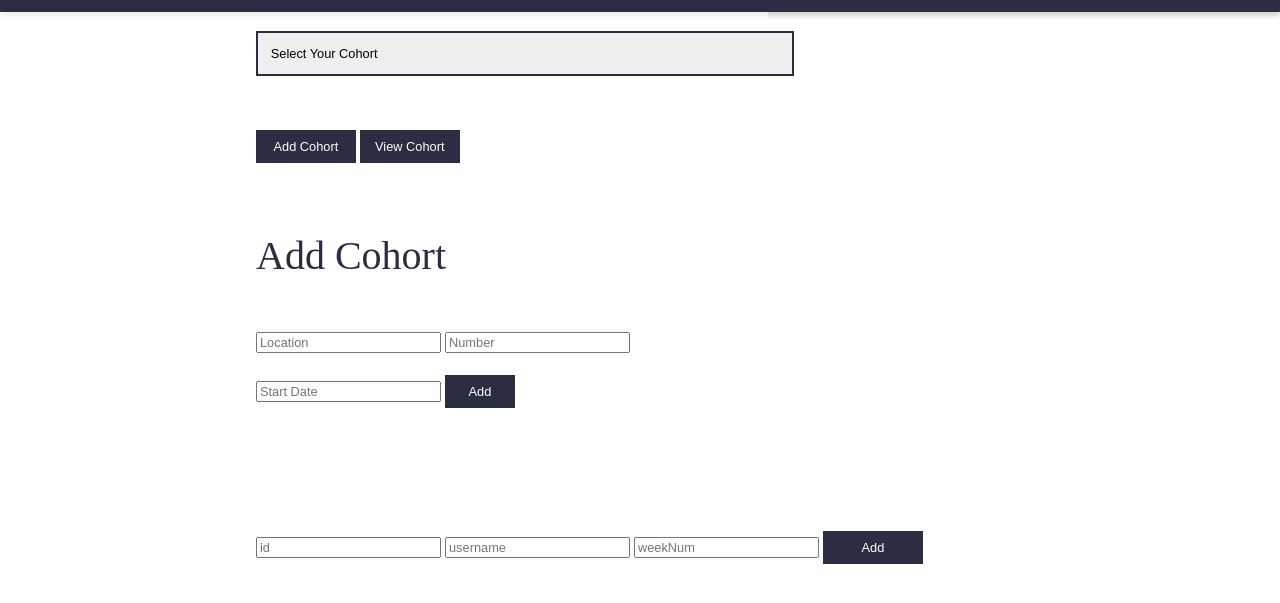
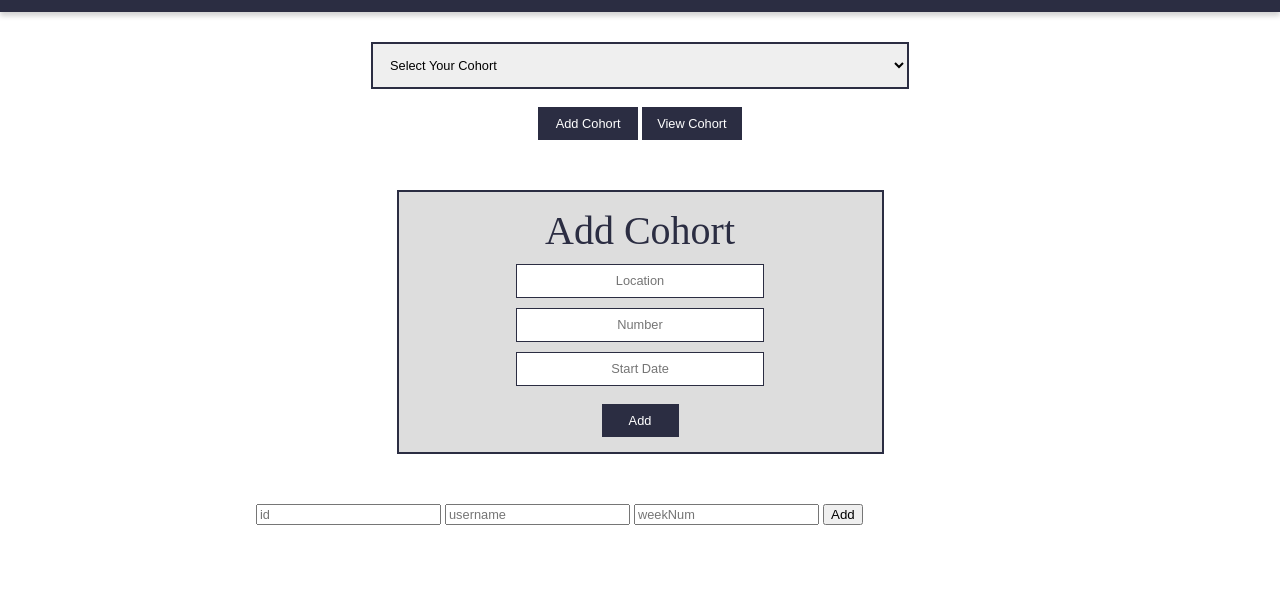
Before and after one commit to FACG2/fac-mentorship-schedule, a website: page public/index.html in a window 1280 px wide. Shown: the part 73-676 px from the top of the page. Drawn offline with Linux system fonts and the light colour scheme; files that its build step writes are made by us from their sources; no server answers; files whose address does not match are found by name.

Commit message:
First things from css

```diff
--- a/public/css/stylesheet.css
+++ b/public/css/stylesheet.css
@@ -9,7 +9,9 @@ body {
     display: flex;
     align-items: center;
     justify-content: center;
+    margin: 0 0 30px 0;
 }
+
 
 .brand {
     text-decoration: none;
@@ -63,30 +65,62 @@ body {
   padding: 1em;
   margin-top: 1.5em;
   margin-bottom: 1.8em;
+  margin: 0 auto;
   border: 2px solid #2B2D42 ;
-  -webkit-appearance: none;
   font-size: 0.8em;
 
+
+}
+
+#Add-Cohorts{
+  width: 13%;
+    height: 33px;
+    margin-top: 8px;
+    background-color: #2B2D42;
+    border: none;
+    color: white;
+    font-size: 0.8rem;
+        width: 77px;
+
+}
+
+.new-inputs{
+      display: block;
+    /* margin: 15px 0 8px 0; */
+    text-align: center;
+    margin: 10px auto;
+    width: 242px;
+    height: 30px;
+    border: 1px solid #2B2D42;
+/*    border-radius: 3px;
+*/
 }
 
 ::-webkit-input-placeholder {
   font-size: 0.8rem;
 }
 
+.cohorts-Buttons{
+  text-align: center;
+}
 
-button {
+.cohorts-Buttons button {
     width: 13%;
     height: 33px;
-    margin-top: 4%;
+    margin-top: 18px;
     background-color: #2B2D42;
     border: none;
     color: white;
     font-size: 0.8rem;
 }
 .addcohort-container{
-  width: 100%;
-  /*margin: 0 auto;*/
-  margin-top: 9%;
+  margin-top: 55px;
+  text-align: center;
+      background: #ddd;
+    width: 453px;
+    margin: 50px auto;
+    padding: 15px;
+    border: 2px solid #2B2D42;
 }
 
 .addCohort-label {
@@ -101,8 +135,8 @@ button {
     /*display: flex;*/
     flex-direction:column;
     width: 70%;
+    margin: 0 auto;
     /*margin: 0 auto;*/
-    margin-top: 7%;
 }
 
 
@@ -121,10 +155,21 @@ th {
 
 .table-container {
     width: 50%;
-    margin-top: 12%;
+    margin: 0 auto;
+    text-align: center;
+    color: #2B2D42
+}
+#weeks-mentor-table{
+      background-color: #ddd;
+    border: 2px solid #2B2D42;
+}
+tr {
+    height: 35px;
+    border: 1px solid #2B2D42;
 
 }
+td{
+      border: 1px solid #2B2D42;
 
-tr {
-    height: 35px;
+
 }
--- a/public/index.html
+++ b/public/index.html
@@ -21,7 +21,7 @@
 		<div class="cohort-form-opacity-layer">
 			<article class="form-container">
 				<select class="cohort-form-input" id="CohortName" placeholder="Your Cohort" name="name">
-						<option value=''>Select Your Cohort</option>
+			<option value=''>Select Your Cohort</option>
             <option value='FAC10'>FAC10</option>
             <option value='FAC11'>FAC11</option>
             <option value='FACG1'>FACG1</option>
@@ -30,18 +30,18 @@
             <option value='FACN2'>FACN2</option>
           </select>
 
-
+				<div class="cohorts-Buttons">
 				<button id="" class="cohort-form-submit" type="submit" name="">Add Cohort</button>
 				<button id="" class="cohort-form-submit" type="submit" name="">View Cohort</button>
-
+				</div>
 
 				<div class="addcohort-container">
 					<label for="cohort" class="addCohort-label ">Add Cohort</label>
 					<form class="Add-Cohorts-Form" action="/create-cohort" method="post">
-						<input type="text" value="" name="location" placeholder="Location" required>
-						<input type="text" value="" name="num" placeholder="Number" required>
-						<input type="text" value="" name="start_date" placeholder="Start Date" required>
-						<button id="" type="submit" name="">Add</button>
+						<input class="new-inputs" type="text" value="" name="location" placeholder="Location" required>
+						<input class="new-inputs" type="text" value="" name="num" placeholder="Number" required>
+						<input class="new-inputs" type="text" value="" name="start_date" placeholder="Start Date" required>
+						<button id="Add-Cohorts" type="submit" name="">Add</button>
 					</form>
 				</div>
 
```
